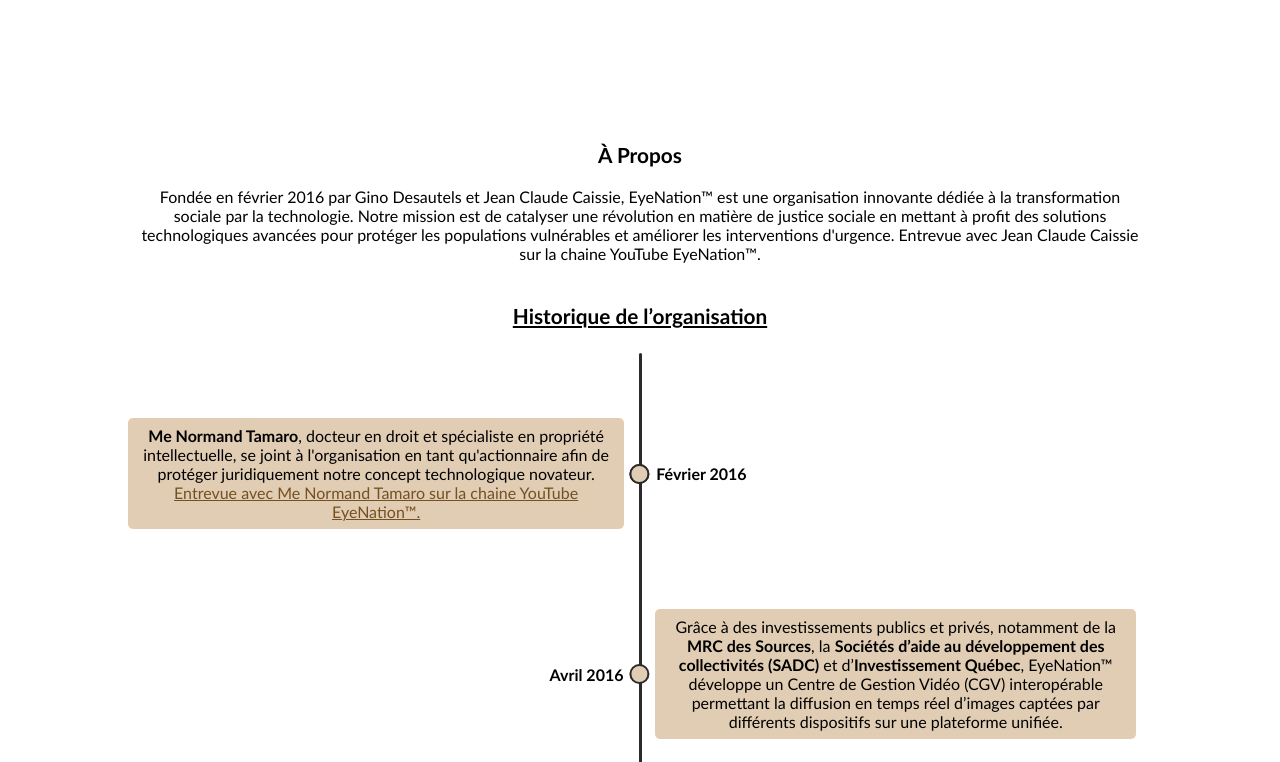
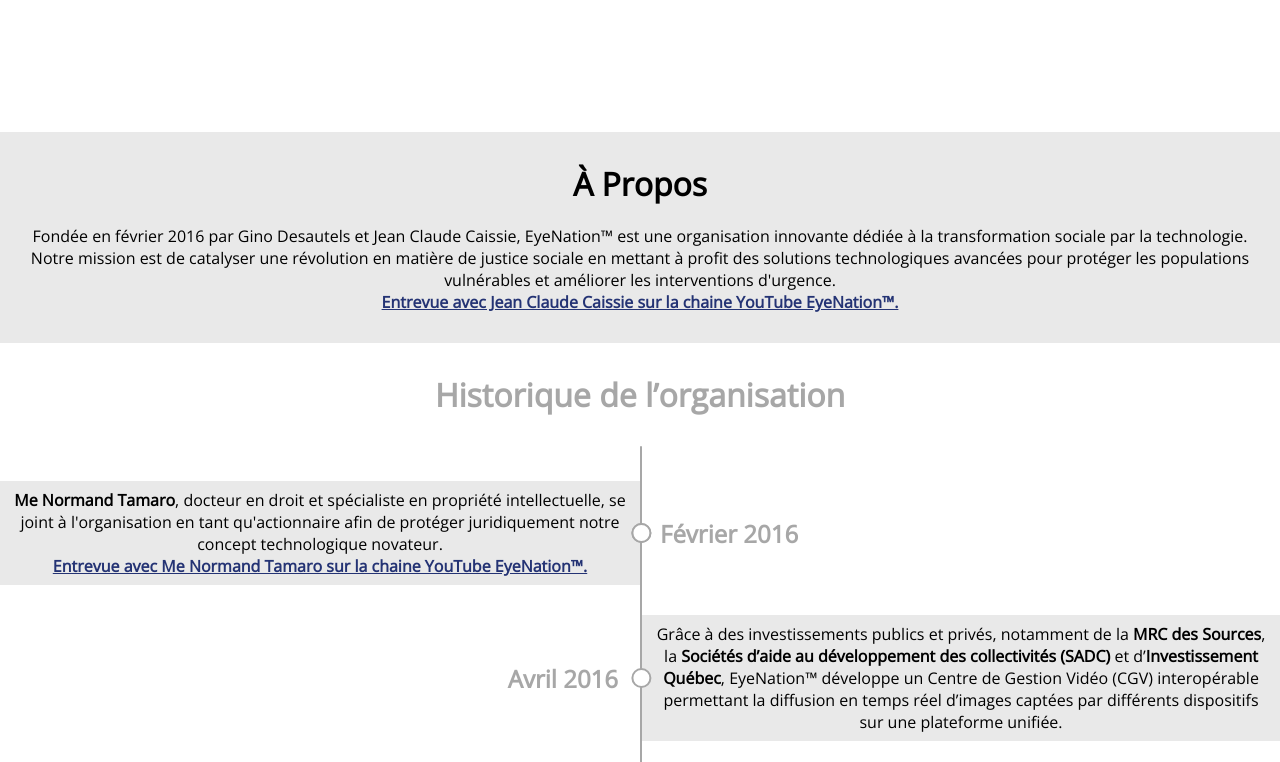
Before and after one commit to Alek-DB/GinoWebsites, a plain HTML site: page index.html in a window 1280 px wide. Shown: the part 380-1142 px from the top of the page. Drawn offline with nearby package versions, Linux system fonts and the light colour scheme.

Commit message:
changement style

```diff
--- a/index.html
+++ b/index.html
@@ -6,24 +6,30 @@
     <title>Document</title>
     <script src="https://unpkg.com/aos@2.3.1/dist/aos.js"></script>
     <link href="https://unpkg.com/aos@2.3.1/dist/aos.css" rel="stylesheet">
+    <link href='https://fonts.googleapis.com/css?family=Open Sans' rel='stylesheet'>
 </head>
 <style>
     *{
         box-sizing: border-box;
         padding: 0;
         margin: 0;
-        font-family: "Gill Sans", sans-serif;
+        font-family: 'Open Sans';
+    }
+    #top-info-historique{
+        background-color: #e9e9e9;
+
+        display: flex;
+        flex-direction: column;
+        align-items: center;
+        padding: 20px;
+        width: 100%;
     }
     #historique-container{
         display: flex;
         flex-direction: column;
         align-items: center;
-        width: 80%;
-        font-size: 1.2em;
-        margin: auto;
-
-
-
+        width: 100%;
+        font-size: 1.1em;
         margin-block: 40%;
     }
     #historique-centered{
@@ -38,13 +44,14 @@
     .historique-intro-title{
         font-weight: bold;
         margin: 10px;
-        font-size: 1.3em;
+        font-size: 2em;
         text-align: center;
 
     }
     #historique-intro{
         text-align:center;
         margin: 10px;
+        max-width: 1300px;
     }
 
     /* premier */
@@ -62,35 +69,30 @@
 
     #historique-centered .single-content-historique:nth-child(odd) .date-historique{
         text-align: right;
-        margin-right: 16px;
     }
     #historique-centered .single-content-historique:nth-child(odd) .contenu-historique{
-        margin-left: 16px;
+        margin-left: 4px;
 
     }
 
 
     .date-historique{
-        font-weight: bold;
         text-wrap: nowrap;
         width: 50%;
         text-align: left;
         position: relative;
+        color: #a7a7a7;
+        font-size: 1.5em;
+        font-weight: bolder;
 
-
-        margin-left: 16px;
+        padding: 20px;
     }
 
     .contenu-historique{
         width: 50%;
-
-        background-color: #e1cdb4;
-        border-radius: 5px;
+        background-color: #e9e9e9 ;
         font-size: 1em;
-        margin-block: 40px;
-
-
-        margin-right: 16px;
+        margin-block: 15px;
         padding: 8px;
 
         text-align: center;
@@ -100,43 +102,46 @@
 
     #centered-line{
         position: absolute;
-        background-color: #2b2929;
+        background-color: #a7a7a7;
         border-radius: 5px;
-        width: 3px;
-        height: 105%;
-        top: -5px;
+        width: 2px;
+        height: 102%;
+        top: 0px;
+        left: 50%;
     }
 
     .arrows{
-        width: 3px;
-        height: 30px;
+        width: 2px;
+        height: 20px;
         border-radius: 5px;
         position: absolute;
         bottom: 0;
-        transform: translate(-9px, 6px) rotateZ(-40deg);
+        transform: translate(-6px, 4px) rotateZ(-40deg);
         background-color: inherit;
     }
     .right-arrow{
-        transform: translate(9px,6px) rotateZ(40deg);
+        transform: translate(6px,4px) rotateZ(40deg);
 
     }
 
     a{
-        color: rgb(116, 80, 34);
+        color: rgb(36, 51, 116);
+        font-weight: bold;
     }
     a:visited{
-        color: rgb(132, 83, 151);
+        color: rgb(90, 25, 116);
     }
 
     .circle-historique{
+        z-index: 3;
         width: 20px;
         height: 20px;
-        background-color: #e1cdb4;
-        border: 2px solid #2b2929;
+        background-color: white;
+        border: 2px solid #a7a7a7;
         border-radius: 50%;
         position: absolute;
         top: 50%;
-        transform: translate(-53%,-50%);
+        transform: translate(-43%,-50%);
         left: 50%;
     }
 
@@ -153,22 +158,22 @@
     @media (max-width: 800px) {
         #historique-container{
             font-size: 0.9em;
-            width: 90%;
 
         }
     }
     @media (max-width: 500px) {
         #historique-container{
             font-size: 0.7em;
-            width: 95%;
         }
     }
 </style>
 <body>
     <div id="historique-container">
-        <div class="historique-intro-title">À Propos</div>
-        <div id="historique-intro">Fondée en février 2016 par Gino Desautels et Jean Claude Caissie, EyeNation™  est une organisation innovante dédiée à la transformation sociale par la technologie. Notre mission est de catalyser une révolution en matière de justice sociale en mettant à profit des solutions technologiques avancées pour protéger les populations vulnérables et améliorer les interventions d'urgence. Entrevue avec Jean Claude Caissie sur la chaine YouTube EyeNation™.</div>
-        <div class="historique-intro-title" style="margin: 30px; text-decoration: underline;">Historique de l’organisation</div>
+        <div id="top-info-historique">
+            <div class="historique-intro-title">À Propos</div>
+            <div id="historique-intro">Fondée en février 2016 par Gino Desautels et Jean Claude Caissie, EyeNation™  est une organisation innovante dédiée à la transformation sociale par la technologie. Notre mission est de catalyser une révolution en matière de justice sociale en mettant à profit des solutions technologiques avancées pour protéger les populations vulnérables et améliorer les interventions d'urgence. <a href="https://www.youtube.com/watch?v=PWB2Qnig074" target="_blank" style="display: block;">Entrevue avec Jean Claude Caissie sur la chaine YouTube EyeNation™.</a></div>
+        </div>
+        <div class="historique-intro-title" style="margin: 30px; color: #a7a7a7;">Historique de l’organisation</div>
 
         <div id="historique-centered">
             <div id="centered-line">
@@ -244,7 +249,7 @@
             </div>
             <div data-aos="fade-up" class="single-content-historique">
                 <div class="date-historique">Février 2020 </div>
-                <div class="contenu-historique">Création de la division civile d’EyeNation™. Protection de notre première cliente victime de violence conjugale. <a href="https://www.youtube.com/watch?v=b_tlUQ1FnqE" target="_blank"> Entrevue avec Me Nathalie Grenier sur la chaine YouTube EyeNation™ </a>.</div>
+                <div class="contenu-historique">Création de la division civile d’EyeNation™. Protection de notre première cliente victime de violence conjugale. <a href="https://www.youtube.com/watch?v=b_tlUQ1FnqE" target="_blank" style="display: block;"> Entrevue avec Me Nathalie Grenier sur la chaine YouTube EyeNation™.</a></div>
                 <div class="circle-historique"></div>
             </div>
             <div data-aos="fade-up" class="single-content-historique">
@@ -269,7 +274,7 @@
             </div>
             <div data-aos="fade-up" class="single-content-historique">
                 <div class="date-historique">Octobre 2022 </div>
-                <div class="contenu-historique">Déploiement de l’<strong>application mobile d’autoprotection Robine</strong>. Début du projet pilote de protection de personne à haut risque de violence avec la <strong>Centrale d’Alarme Bromont</strong>. Lancement du projet pilote avec la Centrale d’alarme de Bromont et mise en place des activités marketing pour le lancement canadien. <a href="https://robine.app/" target="_blank"> Site Web de l’application mobile Robine</a>.</div>
+                <div class="contenu-historique">Déploiement de l’<strong>application mobile d’autoprotection Robine</strong>. Début du projet pilote de protection de personne à haut risque de violence avec la <strong>Centrale d’Alarme Bromont</strong>. Lancement du projet pilote avec la Centrale d’alarme de Bromont et mise en place des activités marketing pour le lancement canadien. <a href="https://robine.app/" target="_blank" style="display: block;"> Site Web de l’application mobile Robine.</a></div>
                 <div class="circle-historique"></div>
             </div>
             <div data-aos="fade-up" class="single-content-historique">
@@ -288,24 +293,19 @@
                 <div class="circle-historique"></div>
             </div>
             <div data-aos="fade-up" class="single-content-historique">
-                <div class="date-historique">Octobre 2025 </div>
+                <div class="date-historique">Mars 2025 </div>
                 <div class="contenu-historique">Nos preuves certifiées authentiques ont été admises en preuve dans des dossiers
-à la Cour supérieure et la Cour du Québec. Nos preuves certifiées déposé au tribunal (DPCP/DPJ) ont permis :
-<br>
-a) Accusé grâce aux preuves vidéo certifiées authentiques déposées au DPCP
-<br>
-b) Emprisonné grâce aux preuves vidéo certifiées authentiques déposées au DPCP
-<br>
-c) Système BAR installé grâce au preuves vidéo certifiées authentiques déposées au DPCP
-<br>
-d) Amélioration du dossier grâce aux preuves vidéo certifiées authentiques déposées à la DPCP
-<br>
-e) Retrait des plaintes croisées grâce aux preuves vidéo certifiées authentiques déposées au DPCP
-<br>
-f) Ordonnance de traitement psychiatrique grâce aux preuves vidéo certifiées authentiques déposées au DPCP
-<br>
-g) Amélioration du dossier grâce aux preuves vidéo certifiées authentiques déposées à la DPJ
-</div>
+                    à la Cour supérieure et la Cour du Québec. Nos preuves certifiées déposé au tribunal (DPCP/DPJ) ont permis :
+                    <ul style="text-align: left; list-style-position: outside; padding-left: 1.5em;">
+                    <li>Accusé grâce aux preuves vidéo certifiées authentiques déposées au DPCP</li>
+                    <li>Emprisonné grâce aux preuves vidéo certifiées authentiques déposées au DPCP</li>
+                    <li>Système BAR installé grâce aux preuves vidéo certifiées authentiques déposées au DPCP</li>
+                    <li>Amélioration du dossier grâce aux preuves vidéo certifiées authentiques déposées à la DPCP</li>
+                    <li>Retrait des plaintes croisées grâce aux preuves vidéo certifiées authentiques déposées au DPCP</li>
+                    <li>Ordonnance de traitement psychiatrique grâce aux preuves vidéo certifiées authentiques déposées au DPCP</li>
+                    <li>Amélioration du dossier grâce aux preuves vidéo certifiées authentiques déposées à la DPJ</li>
+                    </ul>
+                </div>
                 <div class="circle-historique"></div>
             </div>
         </div>
```
